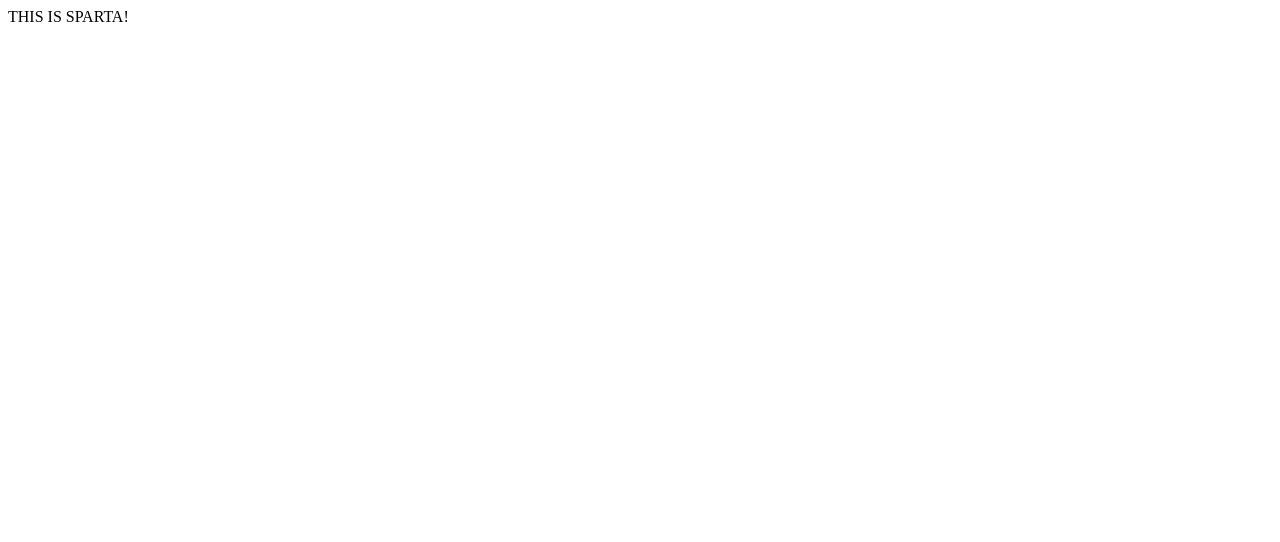
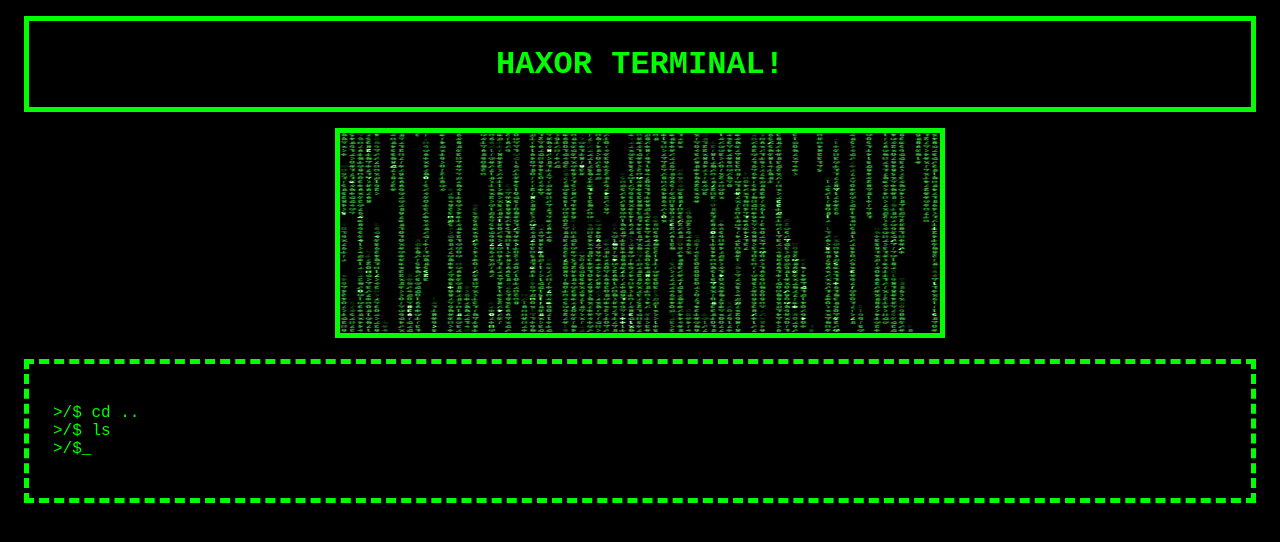
Before and after one commit to blixuk/sparta, a plain HTML site: page index.html in a window 1280 px wide. Drawn offline with Linux system fonts and the light colour scheme.

Commit message:
Created index.html file.

```diff
--- a/index.html
+++ b/index.html
@@ -1 +1,43 @@
-THIS IS SPARTA!
+<!DOCTYPE html>
+<html lang="en">
+<head>
+    <meta charset="UTF-8">
+    <meta name="viewport" content="width=device-width, initial-scale=1.0">
+    <meta http-equiv="X-UA-Compatible" content="ie=edge">
+    <link rel="stylesheet" href="style.css">
+    <title>HAXOR TERMINAL</title>
+</head>
+<body>
+    <div class="headClass">
+        <h1><center>HAXOR TERMINAL!</center></h1>
+    </div>
+
+    <div>
+        <center><img class="imageClass" src="img/giphy.gif" alt="" width="600em" height="200em"></center>
+    </div>
+
+    <div class="someClass">
+        <!--<center>
+            <p>Lorem ipsum dolor sit amet consectetur adipisicing elit. Deserunt dolorum quam voluptas porro a iste accusantium laborum at cupiditate facere, assumenda sequi explicabo magnam voluptates, deleniti sed? Excepturi, tempore laborum!</p>
+        </center>-->
+        <!--
+        <ul>
+            <li>Buy Skyrim!</li>
+            <li>Buy Minecraft!</li>
+        </ul>
+
+        <ol>
+            <li>Play Skyrim!</li>
+            <li>Play Minecraft!</li>
+        </ol>
+        -->
+
+        <P>>/$ cd .. <br>
+            >/$ ls <br>
+            >/$_
+        </P>
+
+    </div>
+
+</body>
+</html>
--- /dev/null
+++ b/style.css
@@ -0,0 +1,35 @@
+
+* {
+    font-family: 'Courier New', Courier, monospace;
+    font: "monospace";
+}
+
+body {
+    background-color: #000000;
+    color: lime;
+}
+
+p {
+    padding: 1em;
+}
+
+.headClass {
+    border-style: solid;
+    border-width: 5px;
+    padding: 0.2em;
+    margin: 1em;
+}
+
+.someClass {
+    border-style: dashed;
+    border-width: 5px;
+    padding: 0.5em;
+    margin: 1em;
+}
+
+.imageClass {
+    border-style: solid;
+    border-width: 5px;
+    padding: 0em;
+    margin: 0em;
+}
```
Also changed, not shown: img/giphy.gif (added).
